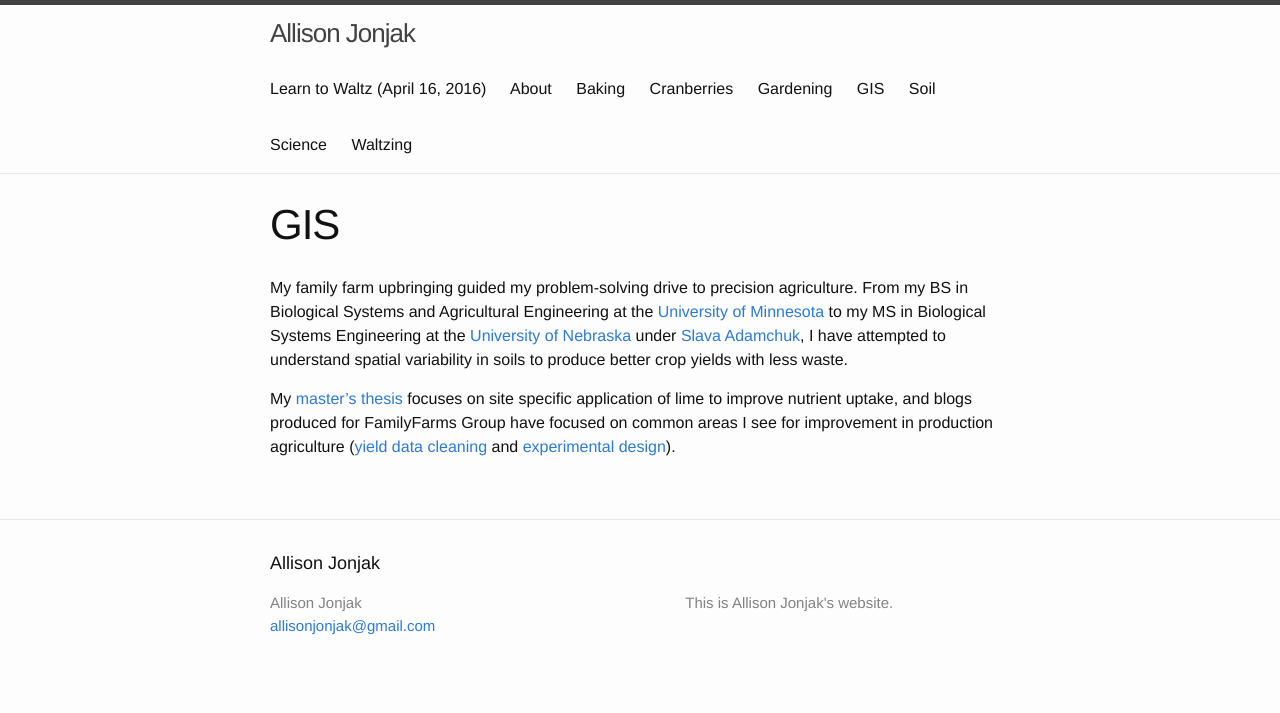
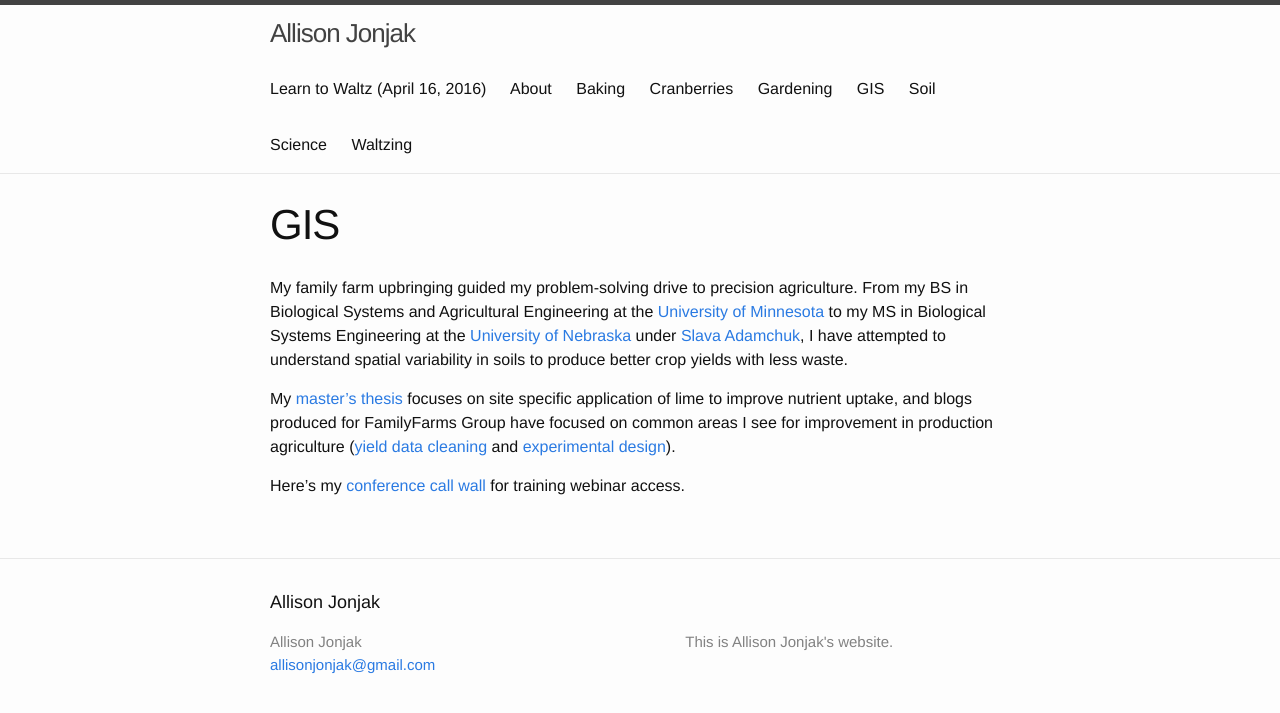
Before and after one commit to cranhandler/cranhandler.github.io, a Jekyll site: the page built from gis.md, in a window 1280 px wide. Shown: the top 713 px of the page. Built offline with Jekyll 4.4.1, drawn with Linux system fonts in a browser that asks for light colours.

Commit message:
Update gis.md

```diff
--- a/gis.md
+++ b/gis.md
@@ -7,9 +7,12 @@ My family farm upbringing guided my problem-solving drive to precision agricultu
 
 My [master's thesis][] focuses on site specific application of lime to improve nutrient uptake, and blogs produced for FamilyFarms Group have focused on common areas I see for improvement in production agriculture ([yield data cleaning][] and [experimental design][]).
 
+Here's my [conference call wall][] for training webinar access.
+
 [University of Minnesota]: http://bbe.umn.edu/undergraduate/bbe
 [University of Nebraska]: http://engineering.unl.edu/bse/
 [Slava Adamchuk]: http://www.mcgill.ca/bioeng/faculty-and-staff/viacheslav-adamchuk
 [master's thesis]: http://digitalcommons.unl.edu/biosysengdiss/19/
 [yield data cleaning]: http://familyfarmsgroup.com/three-errors-watch-yield-data/
 [experimental design]: http://familyfarmsgroup.com/gis-data/
+[conference call wall]: https://www.freeconferencecall.com/wall/ajonjak
```
